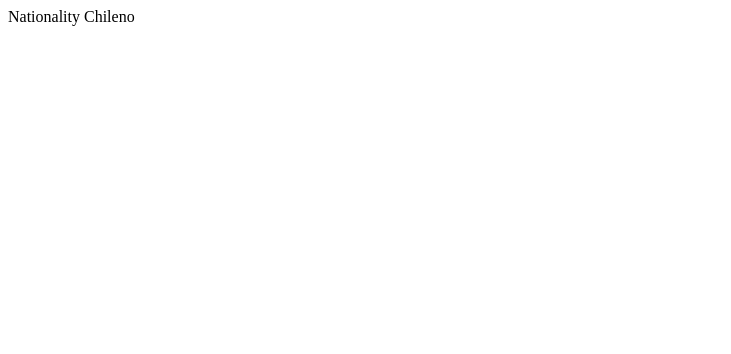
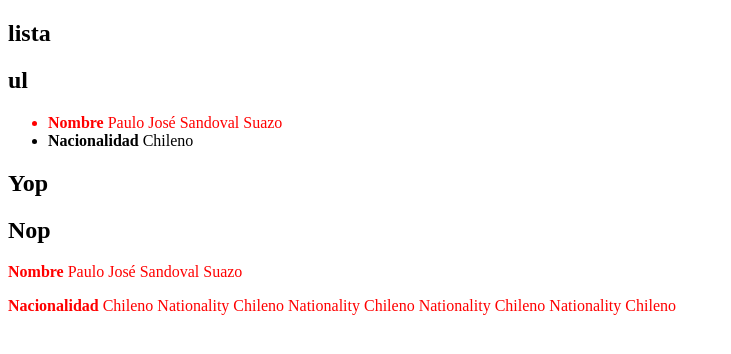
Before and after one commit to ez2torta/Curriculum, a plain HTML site: page index.html in a window 1280 px wide. Shown: the whole page, without its empty margins (0-731 px from the left). Drawn offline with Linux system fonts and the light colour scheme.

Commit message:
pequeños cambios

```diff
--- a/index.html
+++ b/index.html
@@ -1,11 +1,40 @@
 <!DOCTYPE html>
 <html>
 <head>
-    <link>
     <meta charset="UTF-8">
     <meta name="viewport" content="width=device-width, initial-scale=1.0">
+    <style>
+        .cvitem{
+            text-decoration:dotted;
+            color: red;
+        }
+
+
+    </style>
 </head>
 <body>
-    <span> Nationality Chileno</span>
+    <section>
+        <h1>lista</h1>
+        <h2>ul</h2>
+        <ul>
+            <li class="cvitem">
+                <b>Nombre</b> Paulo José Sandoval Suazo
+            </li>
+            <li>
+                <b>Nacionalidad</b> Chileno
+            </li>
+        </ul>
+    </section>
+    <section>
+        <h1>Yop</h1>
+        <h2>Nop</h2>
+        <p class="cvitem"> <b>Nombre</b> Paulo José Sandoval Suazo</p>
+
+        <span class="cvitem"> <b>Nacionalidad</b> Chileno</span>
+        <span class="cvitem"> Nationality Chileno</span>
+        <span class="cvitem"> Nationality Chileno</span>
+        <span class="cvitem"> Nationality Chileno</span>
+        <span class="cvitem"> Nationality Chileno</span>
+    </section>
 </body>
 </html>
--- a/styles.css
+++ /dev/null
@@ -1,3 +0,0 @@
-.cvitem{
-	text-decoration:dotted;
-}
```
